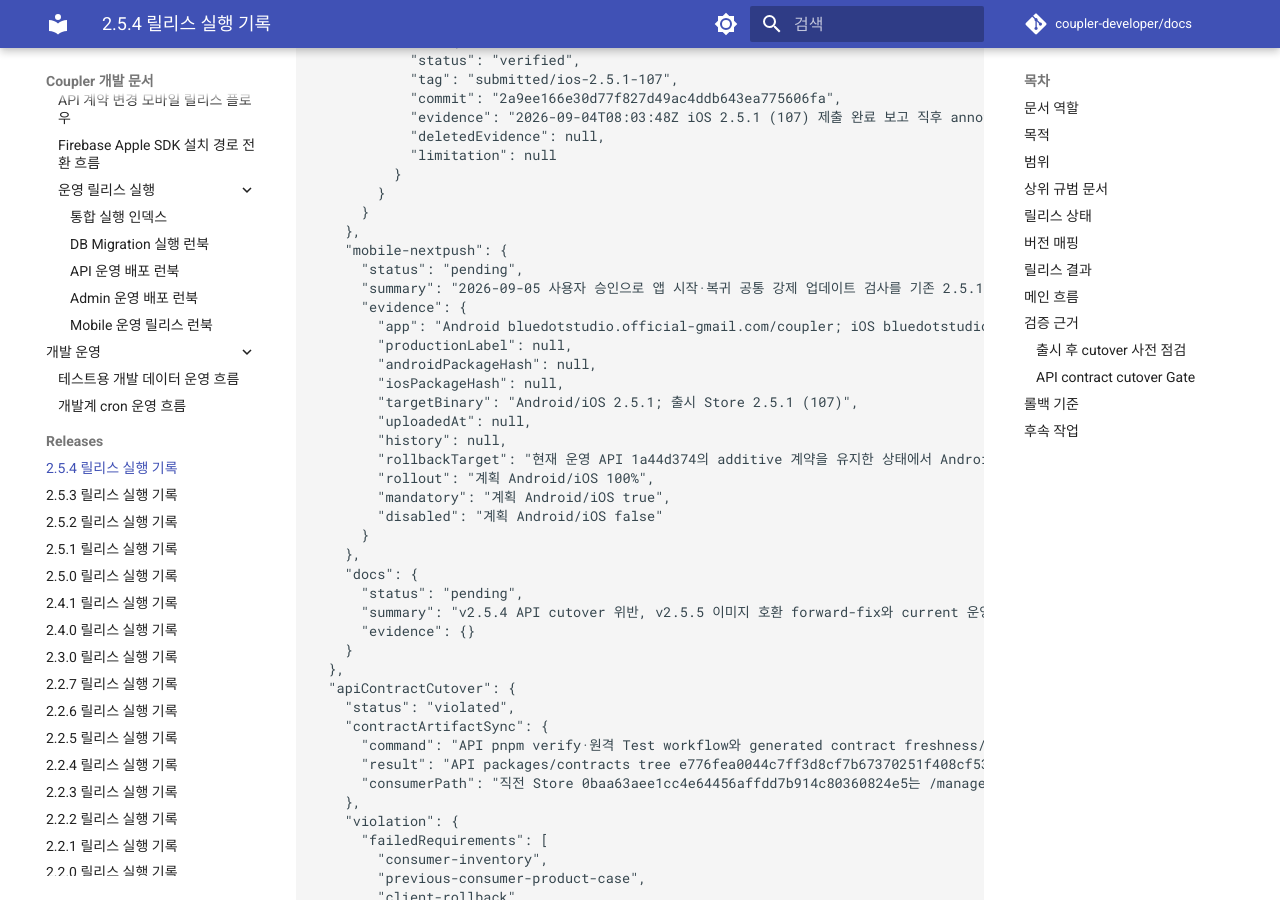
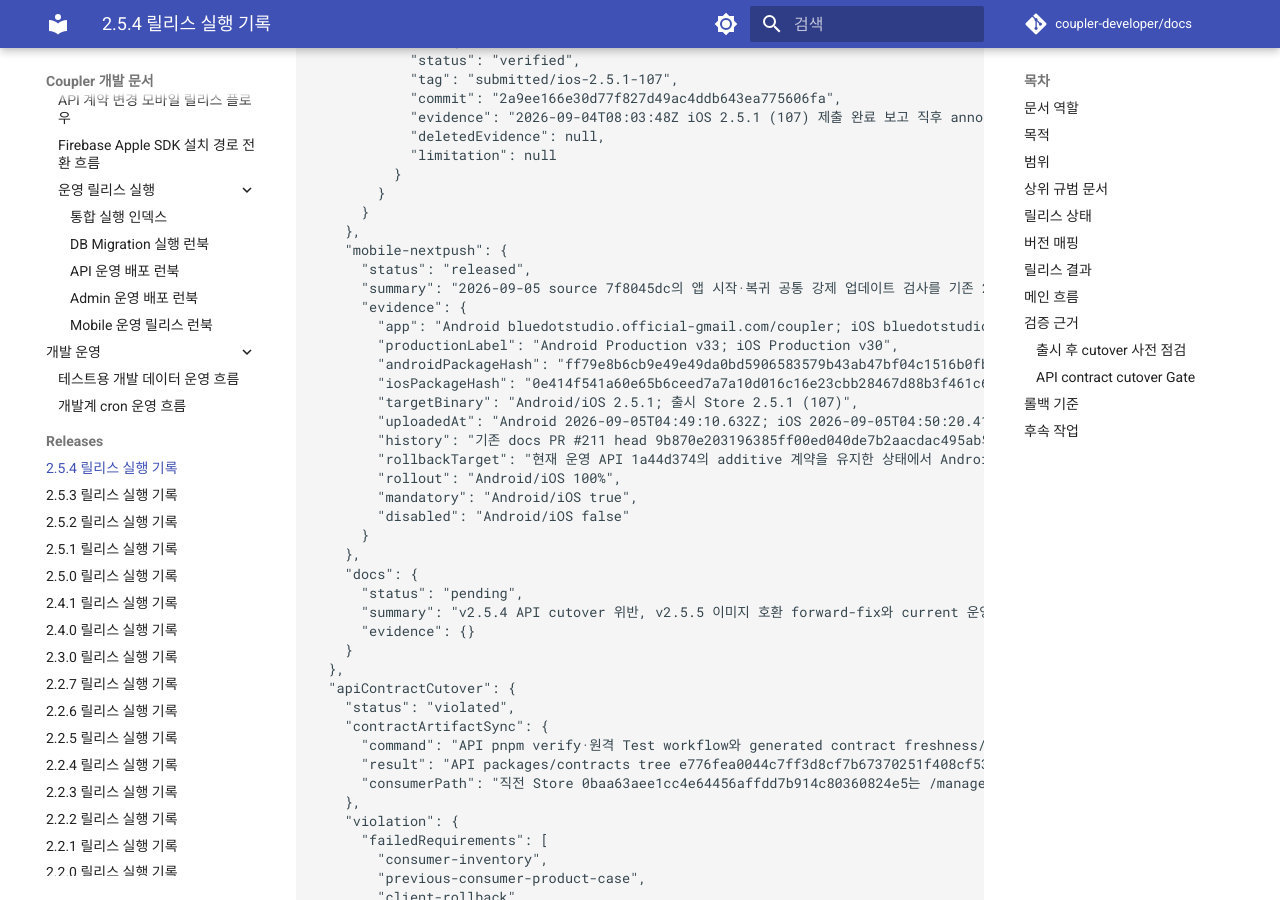
Before and after one commit to coupler-developer/docs, an MkDocs documentation site: the page built from content/releases/v2.5.4.md, in a window 1280 px wide and 900 px high, scrolled down 2309 px. Built offline with MkDocs 1.6.1 and Material for MkDocs 9.7.7, drawn with Linux system fonts in a browser that asks for light colours; comment, search, counter and statistics services are not loaded; some of the changed text lies outside the part shown.

Commit message:
docs: 공통 강제 업데이트 NextPush 배포 결과를 기록한다
Reason:
- 운영 배포한 Android v33과 iOS v30의 exact source, package hash와 복구 기준을 보존한다.

Changes:
- mobile-nextpush scope를 실제 postcheck 근거와 함께 released로 전환한다.
- Store 2.5.1(107) 원본 제출 source와 API cutover 잔여 범위는 보존한다.

How:
- Production history와 로컬 전체 패키지 hash를 대조하고 버전 매핑과 본문을 동기화한다.

Tests:
- 마지막 문서 변경 후 독립 리뷰 No Findings, 열린 Finding 0건.
- yarn verify 전체 통과. 사전 preflight PASS 및 양 플랫폼 배포 history와 package hash 일치.

```diff
--- a/content/releases/v2.5.4.md
+++ b/content/releases/v2.5.4.md
@@ -44,7 +44,7 @@
           "limitation": null
         }
       },
-      "nextPush": "Android/iOS Production target 2.5.1 배포 대기",
+      "nextPush": "Android Production v33 / iOS Production v30; target 2.5.1",
       "commit": "7f8045dc2847744f78e3340a45a7d40f8c4010c3"
     }
   },
@@ -126,20 +126,20 @@
       }
     },
     "mobile-nextpush": {
-      "status": "pending",
-      "summary": "2026-09-05 사용자 승인으로 앱 시작·복귀 공통 강제 업데이트 검사를 기존 2.5.1 (107)에 배포한다. source 7f8045dc는 현재 Production source 3a3ad702 대비 JavaScript·테스트만 변경하며 native·dependency·버전·빌드는 동일하다. API 계약과 운영 설정은 변경하지 않는다.",
+      "status": "released",
+      "summary": "2026-09-05 source 7f8045dc의 앱 시작·복귀 공통 강제 업데이트 검사를 기존 2.5.1 (107)에 Android Production v33·iOS Production v30으로 mandatory 100% 배포했다. 양쪽 history의 source·target·속성과 로컬 package hash 일치를 확인했다. native·dependency·버전·빌드·API 계약과 운영 설정은 변경하지 않았다.",
       "evidence": {
         "app": "Android bluedotstudio.official-gmail.com/coupler; iOS bluedotstudio.official-gmail.com/coupler-ios; deployment Production",
-        "productionLabel": null,
-        "androidPackageHash": null,
-        "iosPackageHash": null,
+        "productionLabel": "Android Production v33; iOS Production v30",
+        "androidPackageHash": "ff79e8b6cb9e49e49da0bd5906583579b43ab47bf04c1516b0fb587b84cddb0d",
+        "iosPackageHash": "0e414f541a60e65b6ceed7a7a10d016c16e23cbb28467d88b3f461c6e79619de",
         "targetBinary": "Android/iOS 2.5.1; 출시 Store 2.5.1 (107)",
-        "uploadedAt": null,
-        "history": null,
+        "uploadedAt": "Android 2026-09-05T04:49:10.632Z; iOS 2026-09-05T04:50:20.416Z",
+        "history": "기존 docs PR #211 head 9b870e203196385ff00ed040de7b2aacdac495ab의 CI 3개와 yarn release:continue v2.5.4 preflight PASS 후 동일 source 7f8045dc2847744f78e3340a45a7d40f8c4010c3에서 nextpush release-react를 Android→iOS 순서로 각 1회 실행했다. 각 앱의 deployment history Production --format json에서 새 label, description의 exact source, appVersion 2.5.1, mandatory true, rollout 100, disabled false를 확인했고 CLI hash-utils.generatePackageHashFromDirectory로 계산한 로컬 전체 패키지 hash가 각각 history와 일치했다. Android 39143237 bytes, iOS 39132091 bytes. 설치 사용자 전체 전환이나 실기기 smoke를 주장하지 않는다.",
         "rollbackTarget": "현재 운영 API 1a44d374의 additive 계약을 유지한 상태에서 Android Production v32 (02d6d51a37f4a9fd2e45ce750723f9ac26382f2b07b047edb943d5dfd0e902c3), iOS Production v29 (eab2f3e9235261271850d872c1fdf315069743adf01915df1d4d4e3fae193ceb); 양쪽 source 3a3ad702e3cca1744343fb1848de393779975d4d·target 2.5.1",
-        "rollout": "계획 Android/iOS 100%",
-        "mandatory": "계획 Android/iOS true",
-        "disabled": "계획 Android/iOS false"
+        "rollout": "Android/iOS 100%",
+        "mandatory": "Android/iOS true",
+        "disabled": "Android/iOS false"
       }
     },
     "docs": {
@@ -214,7 +214,7 @@
 - `coupler-api`: 현재 운영 태그 `v2.5.6`, 커밋 `1a44d3747fbc8042cb1c78021c404ccb62156618`
 - `coupler-api` 이력: 최초 운영 반영 `v2.5.4`·`9bd43ea857712bfaa26deb031c8f5fee697d6e95`, 이미지 호환 forward-fix `v2.5.5`·`2bde45931b6a7bfcd7c36e04805af46b3add10fc`; 기존 태그는 이동하지 않음
 - `coupler-admin-web`: 태그 `v2.5.4`, 커밋 `59cb4862064c0e963bd0a6ce57673996d77ff290`
-- `coupler-mobile-app`: Android Store `2.5.1 (107)`, Android 릴리스 태그 `N/A`, Android 커밋 `2a9ee166e30d77f827d49ac4ddb643ea775606fa`, Android source `verified`, iOS Store `2.5.1 (107)`, iOS 릴리스 태그 `N/A`, iOS 커밋 `2a9ee166e30d77f827d49ac4ddb643ea775606fa`, iOS source `verified`, NextPush `Android/iOS Production target 2.5.1 배포 대기`, NextPush 커밋 `7f8045dc2847744f78e3340a45a7d40f8c4010c3`
+- `coupler-mobile-app`: Android Store `2.5.1 (107)`, Android 릴리스 태그 `N/A`, Android 커밋 `2a9ee166e30d77f827d49ac4ddb643ea775606fa`, Android source `verified`, iOS Store `2.5.1 (107)`, iOS 릴리스 태그 `N/A`, iOS 커밋 `2a9ee166e30d77f827d49ac4ddb643ea775606fa`, iOS source `verified`, NextPush `Android Production v33 / iOS Production v30; target 2.5.1`, NextPush 커밋 `7f8045dc2847744f78e3340a45a7d40f8c4010c3`
 - `submitted/android-2.5.1-107` tag object `2c19b6219423fceb1e8ae5aecfcce6ccf0815317`과 `submitted/ios-2.5.1-107` tag object `07d180754c4d86044a62ab9d5302038b5f1cd265`의 원격 peeled commit은 모두 current source `2a9ee166e30d77f827d49ac4ddb643ea775606fa`과 일치한다. 실제 제출되지 않은 106에 잘못 생성했던 두 marker는 로컬과 원격에서 삭제했다.
 
 ## 릴리스 결과
@@ -225,7 +225,7 @@
 - additive API source `2bde4593`을 운영에 반영해 2.5.0 legacy와 2.5.1 canonical 이미지 필드를 동시에 제공한다. 이 API-only 복구는 DB·Admin·Mobile Store·NextPush를 변경하지 않는다.
 - 카드 최초 만료일 보존과 프로필 영상 승인 알림 수정을 포함한 API source `1a44d374`를 운영에 반영해 root PM2·내부/외부 HTTP·migration pending 0을 확인하고 `v2.5.6`으로 고정했다.
 - 과거 iOS·Android 106 artifact는 생성됐지만 양 Store 모두 제출하지 않았고 current 후보에서 제외했다. 양 플랫폼 107 artifact는 current source `2a9ee166`에서 생성해 각 Store에 제출했으며, platform별 marker가 같은 source를 가리키는지 확인했다.
-- 최초 Store 준비 단계에서는 Production NextPush를 제외했다. 2026-09-05 사용자가 공통 강제 업데이트 수정의 NextPush 배포를 추가 승인하여 source `7f8045dc`, 양 플랫폼 target `2.5.1`과 rollback Android `v32`·iOS `v29`를 고정했다. 현재 단계는 배포 대기이며 버전·빌드 번호나 107 제출 source를 덮어쓰지 않는다.
+- 최초 Store 준비 단계에서는 Production NextPush를 제외했다. 2026-09-05 사용자가 공통 강제 업데이트 수정의 NextPush 배포를 추가 승인하여 source `7f8045dc`를 Android `v33`·iOS `v30`, target `2.5.1`, mandatory·100%·enabled로 배포했다. 전체 패키지 hash가 운영 history와 일치함을 확인했고 rollback Android `v32`·iOS `v29`를 유지한다. 버전·빌드 번호나 107 제출 source를 덮어쓰지 않는다.
 
 ## 메인 흐름
 
@@ -257,7 +257,8 @@
 
 ### 출시 후 cutover 사전 점검
 
-- 후속 공통 검사: Mobile PR #260과 docs PR #213을 독립 리뷰 No Findings·동일 후보 CI 통과 후 병합했다. Mobile `7f8045dc`는 처음 진입하기 전과 foreground 복귀 시 서버 `force_update`를 확인한다. 2026-09-05 기존 NextPush history에서 Android `v32`·iOS `v29`가 source `3a3ad702`, target `2.5.1`, mandatory·100%·enabled로 실제 운영 중임을 확인했다. 새 후보는 이 source와 native·package·lockfile이 동일하므로 기존 107 NextPush 범위로 실행하며, 아직 운영 배포 완료나 구버전 API 요청 차단으로 판정하지 않는다.
+- 후속 공통 검사: Mobile PR #260과 docs PR #213을 독립 리뷰 No Findings·동일 후보 CI 통과 후 병합했다. Mobile `7f8045dc`는 처음 진입하기 전과 foreground 복귀 시 서버 `force_update`를 확인한다. 기존 Production Android `v32`·iOS `v29`의 source `3a3ad702`와 native·package·lockfile이 동일한 것을 확인하고 2026-09-05 Android `v33`·iOS `v30`으로 배포했다. 이 target은 `2.5.1`이므로 2.5.0 이전 앱에 적용된 것으로 기록하지 않으며 이미 실행 중인 이전 코드의 API 요청을 소급 차단하지 않는다.
+- NextPush 검증: 배포 전 Mobile 동일 후보 `yarn verify`(120 suites·882 tests, Storybook 10 suites·56 tests), Android/iOS release JS bundle 생성, 의존성 정렬과 양 플랫폼 운영 107 bootstrap `force_update=0`을 확인했다. docs PR #211의 사전 CI 3개와 공통 preflight는 PASS였다. 배포 후 Android `v33` package hash는 `ff79e8b6cb9e49e49da0bd5906583579b43ab47bf04c1516b0fb587b84cddb0d`, iOS `v30`은 `0e414f541a60e65b6ceed7a7a10d016c16e23cbb28467d88b3f461c6e79619de`이며 각각 로컬 전체 패키지 hash와 일치했다. NextPush scope는 완료했고, 이전 소비자의 제품 동작 저하 수용이나 API 필드 제거·배포까지 완료한 것은 아니다.
 
 - 2026-09-05 KST 운영 `/app/auth/getSettingList`를 실제 앱과 같은 `os=google|apple` 및 `version_code=105|107`로 읽기 전용 조회했다. 양 플랫폼 모두 `version_name=2.5.1`, `version_code=107`, `min_version=107`이며 105에는 `force_update=2`, 107에는 `force_update=0`을 반환했다. `in_review=Y`는 양쪽 모두 남아 있었다. 이 점검에서 CMS 설정을 변경하지 않았다.
 - 직전 Store source `0baa63aee1cc4e64456affdd7b914c80360824e5`의 `src/screens/auth/SplashScreen.tsx`는 시작 시 버전 설정을 읽고, `src/screens/MainScreen.tsx` 생성자는 그 값으로 업데이트 팝업을 결정한다. 같은 화면의 foreground 복귀 handler는 프로필·알림만 갱신하고 버전 설정은 재조회하지 않는다. 따라서 설정 활성화 전에 실행 중이던 이전 앱의 제품 요청이 중단된다는 증빙은 없다.
```
